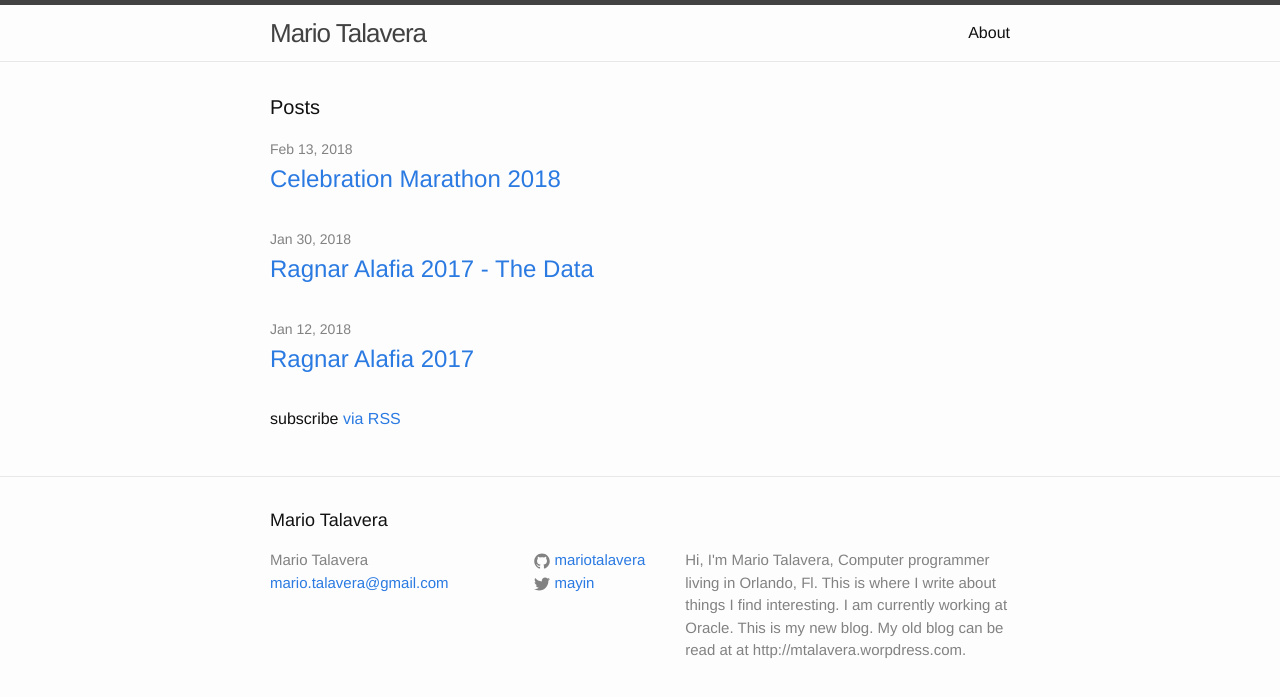
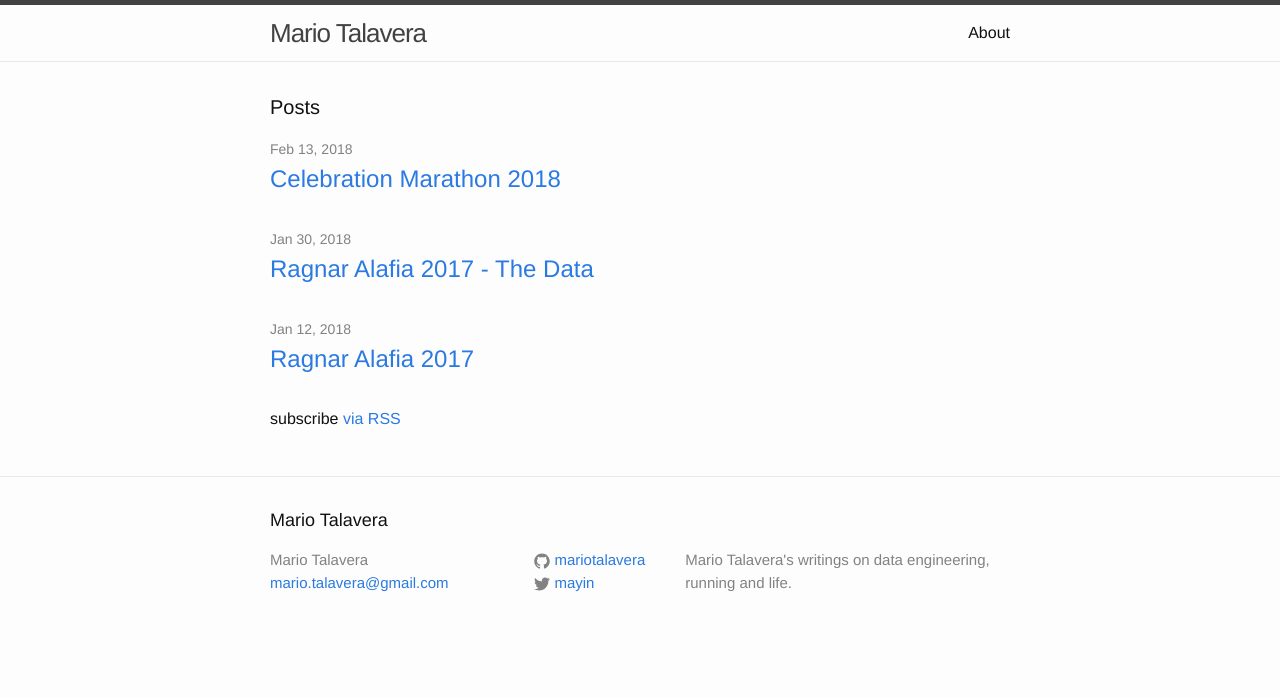
Before and after one commit to mariotalavera/mariotalavera.com, a Jekyll site: the page built from index.html, in a window 1280 px wide. Shown: the top 697 px of the page. Built offline with Jekyll 4.4.1, drawn with Linux system fonts in a browser that asks for light colours; nearby versions of some CDN libraries; comment, search, counter and statistics services are not loaded.

Commit message:
Update _config.yml

```diff
--- a/_config.yml
+++ b/_config.yml
@@ -1,22 +1,11 @@
-# Welcome to Jekyll!
-#
-# This config file is meant for settings that affect your whole blog, values
-# which you are expected to set up once and rarely need to edit after that.
-# For technical reasons, this file is *NOT* reloaded automatically when you use
-# 'jekyll serve'. If you change this file, please restart the server process.
-
-# Site settings
 title: Mario Talavera
 email: mario.talavera@gmail.com
-description:  # this means to ignore newlines until "baseurl:"
-  Hi, I'm Mario Talavera, Computer programmer living in Orlando, Fl.  This is where I write about things I find interesting.  I am currently working at Oracle.
-   This is my new blog.  My old blog can be read at at http://mtalavera.worpdress.com.
+description: Mario Talavera's writings on data engineering, running and life.
 baseurl: "" # the subpath of your site, e.g. /blog
 url: "http://www.mariotalavera.com" # the base hostname & protocol for your site
 twitter_username: mayin
 github_username:  mariotalavera
 
-# Build settings
 markdown: kramdown
 
 future: true
```
